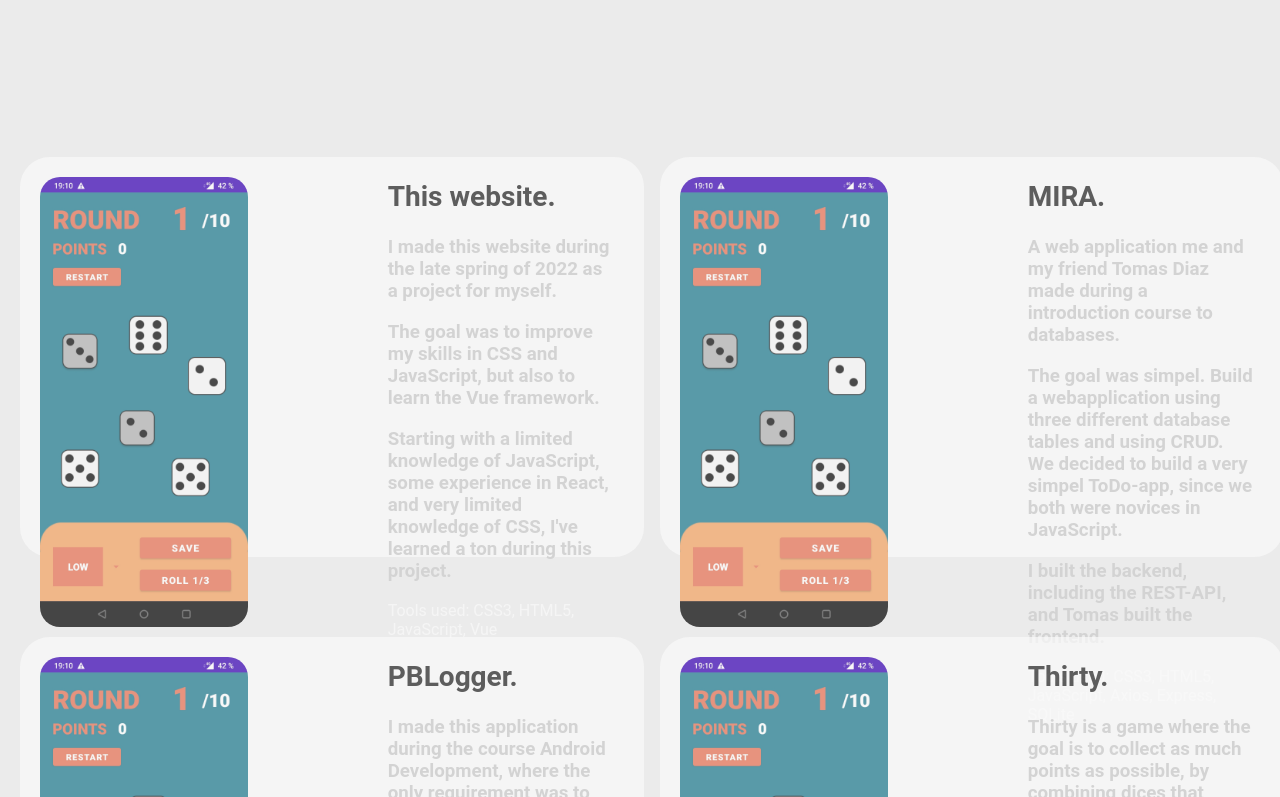
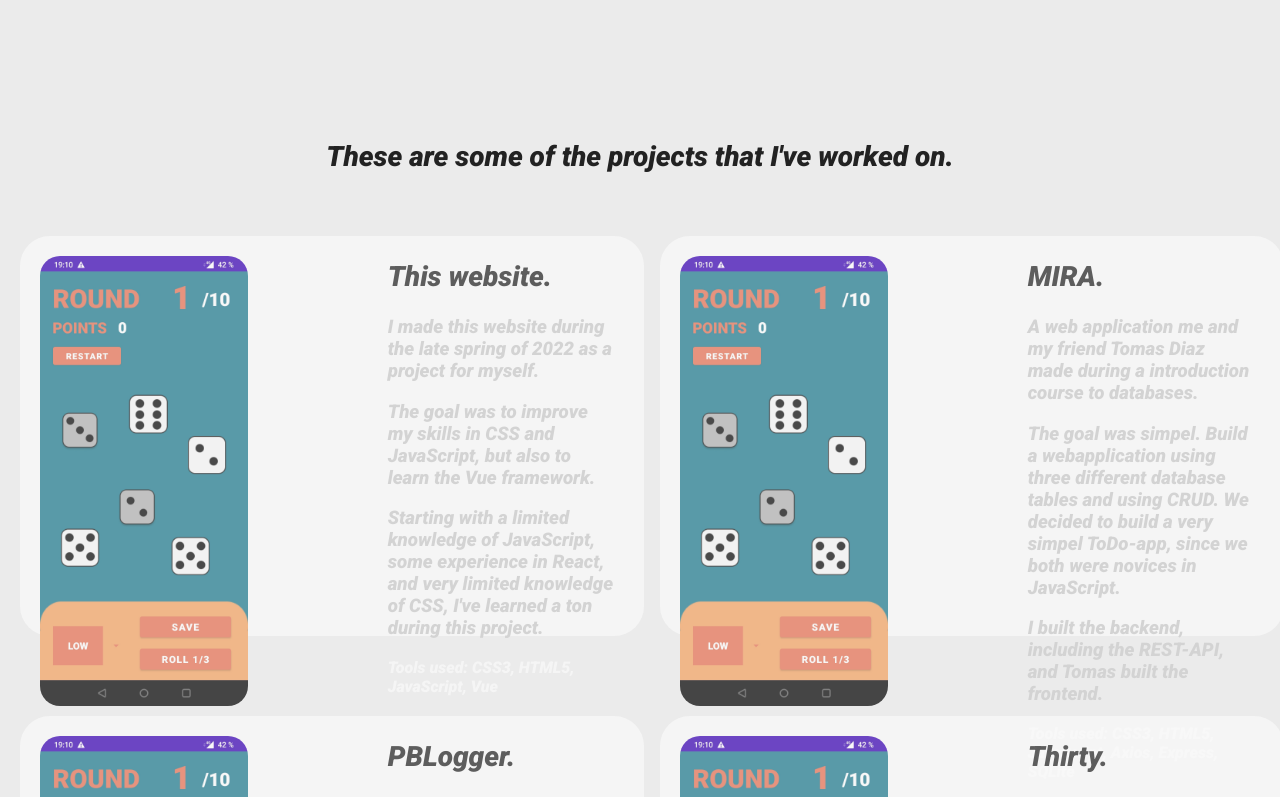
Before and after one commit to arvidbt/portfolio, a Vue app: page / in a window 1280 px wide. Shown: the part 1483-2280 px from the top of the page. Built offline with nearby package versions, Linux system fonts and the light colour scheme; what vue-mobile-detection would draw is missing.

Commit message:
fixed styling?!

```diff
--- a/src/components/ProjectsPage.vue
+++ b/src/components/ProjectsPage.vue
@@ -1,4 +1,7 @@
 <template>
+    <div class="project-intro-container">
+        <h1 class="h1-intro">These are some of the projects that I've worked on.</h1>
+    </div>
     <div class=project-container>
         <!-- This websites project slot -->
         <div class="skills" @click="redirect('https://github.com/arvidbt/portfolio')">
@@ -78,6 +81,7 @@ export default {
 
 
 <style scoped>
+@import url('https://fonts.googleapis.com/css2?family=Roboto:ital,wght@1,900&display=swap');
 .project-container {
     display: grid;
     grid-template-columns: auto auto;
@@ -89,6 +93,23 @@ export default {
     height: fit-content;
     min-height: 100vh;
     transition: 0.3s ease-in-out;
+}
+
+.project-intro-container {
+    display: flex;
+    width: 100vw;
+    height: fit-content;
+    background: var(--background-color-primary);
+    justify-content: center;
+    align-items: center;
+    text-align: left;
+
+}
+
+.h1-intro {
+    font-family: 'Roboto', sans-serif;
+    font-size: 28px;
+    color: var(--text-primary-color);
 }
 
 .skills{
@@ -136,7 +157,6 @@ export default {
     text-align: left;
     width: 20vw;
 }
-@import url('https://fonts.googleapis.com/css2?family=Roboto:ital,wght@1,900&display=swap');
 .h1-projects {
     font-size: 28px;
     color: var(--text-primary-color);
```
